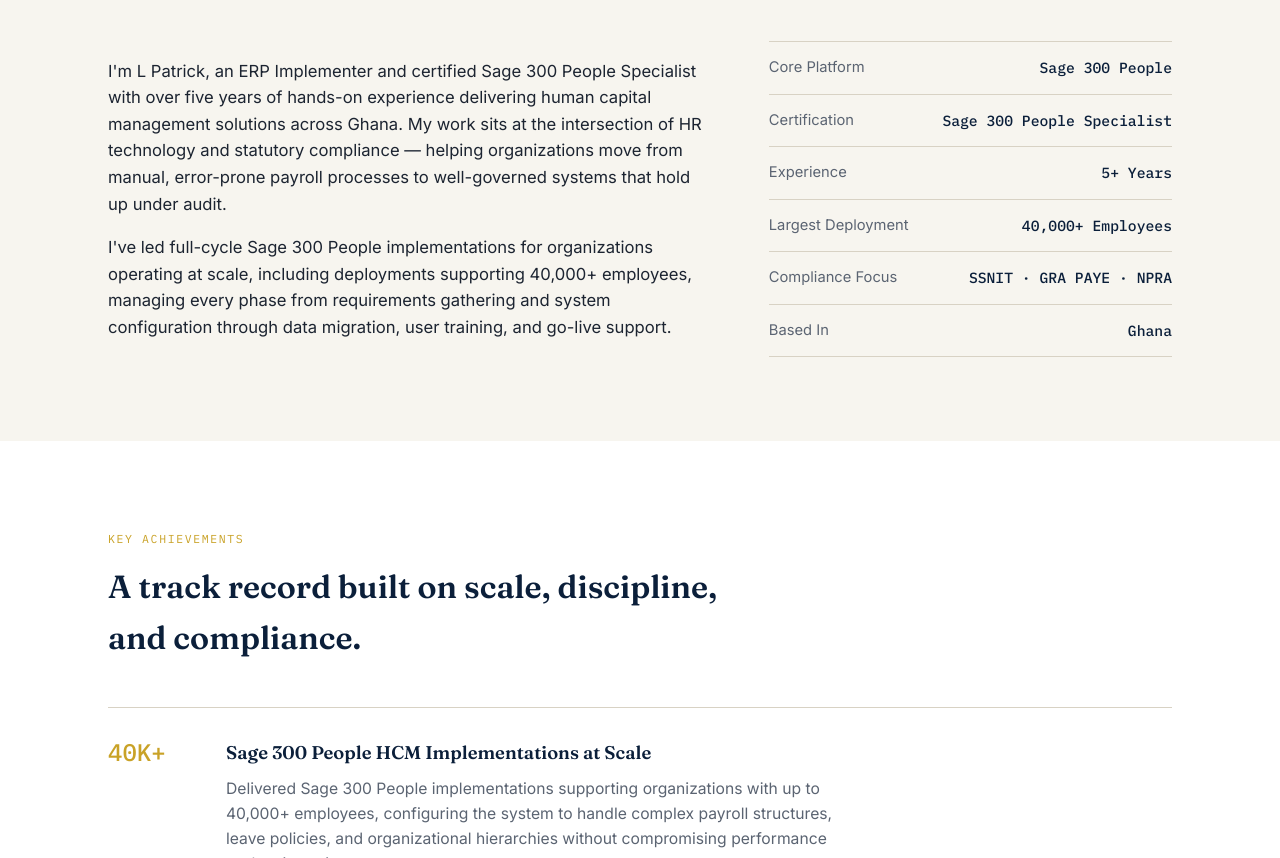
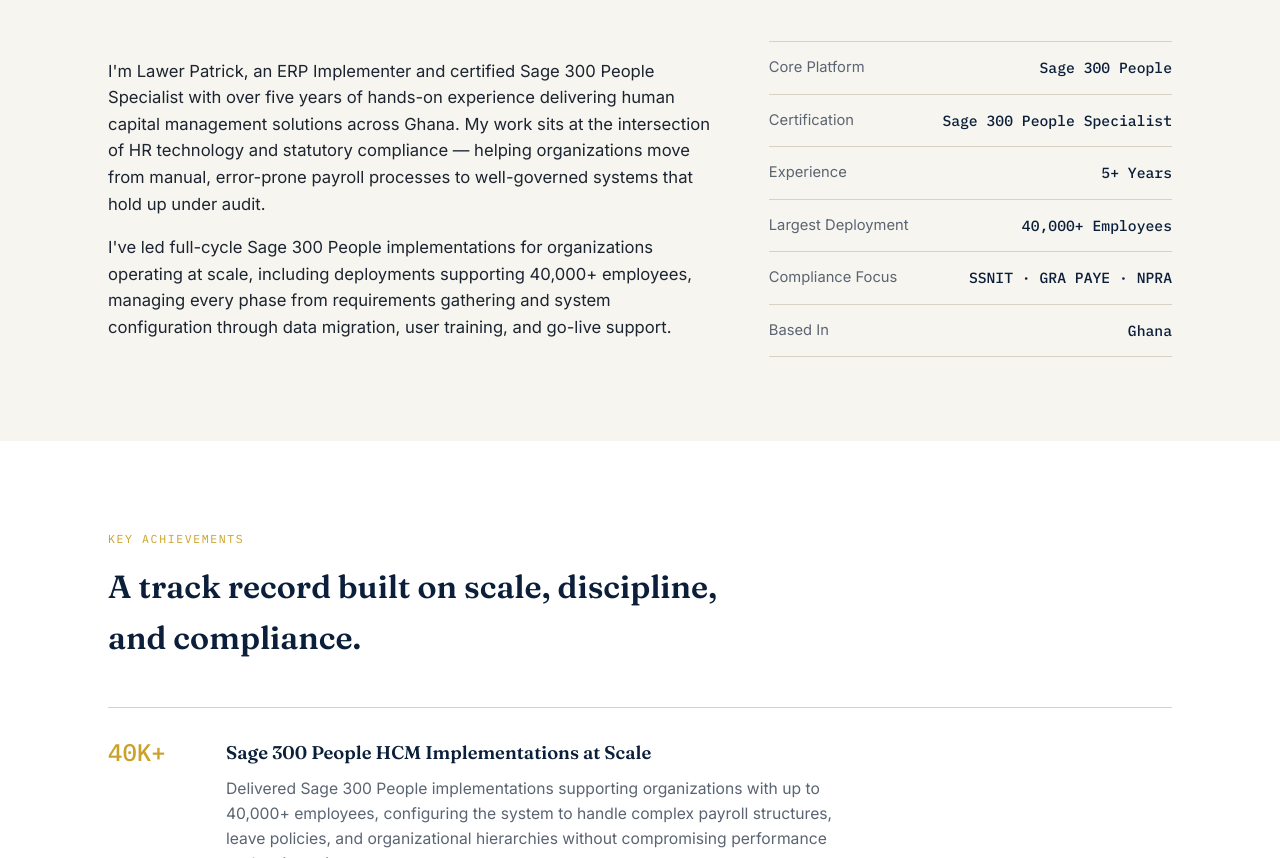
Before and after one commit to L-patriq-hash/l-patrick-portfolio, a plain HTML site: page index.html in a window 1280 px wide. Shown: the part 854-1712 px from the top of the page. Drawn offline with Linux system fonts and the light colour scheme.

Commit message:
Update index.html

```diff
--- a/index.html
+++ b/index.html
@@ -538,7 +538,7 @@
       </div>
       <div class="summary-grid">
         <div>
-          <p>I'm L Patrick, an ERP Implementer and certified Sage 300 People Specialist with over five years of hands-on experience delivering human capital management solutions across Ghana. My work sits at the intersection of HR technology and statutory compliance — helping organizations move from manual, error-prone payroll processes to well-governed systems that hold up under audit.</p>
+          <p>I'm Lawer Patrick, an ERP Implementer and certified Sage 300 People Specialist with over five years of hands-on experience delivering human capital management solutions across Ghana. My work sits at the intersection of HR technology and statutory compliance — helping organizations move from manual, error-prone payroll processes to well-governed systems that hold up under audit.</p>
           <p>I've led full-cycle Sage 300 People implementations for organizations operating at scale, including deployments supporting 40,000+ employees, managing every phase from requirements gathering and system configuration through data migration, user training, and go-live support.</p>
         </div>
         <div class="fact-ledger">
```
